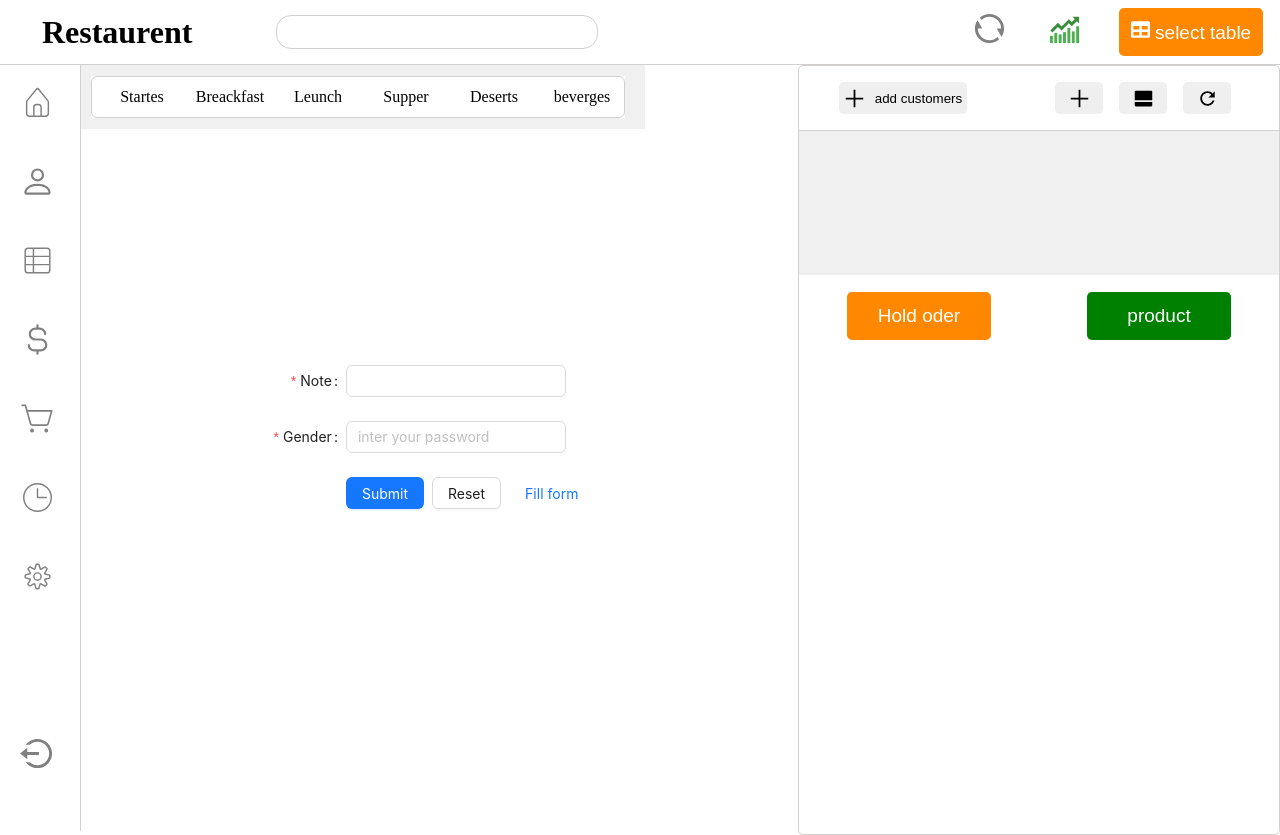
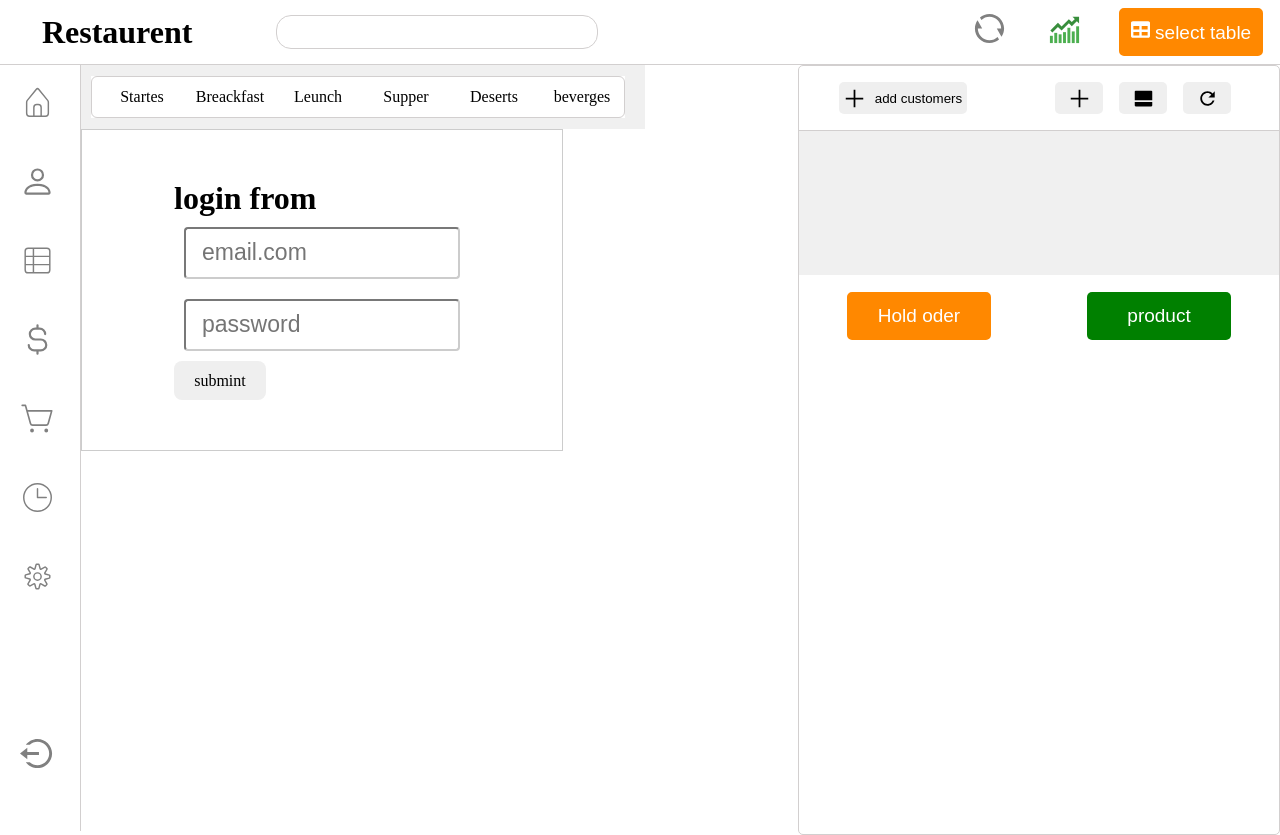
Before and after one commit to ziauddin-0987/restaurent.github.io, a React (Vite) app: page /Form in a window 1280 px wide. Built offline with nearby package versions, Linux system fonts and the light colour scheme.

Commit message:
logIn page access

```diff
--- a/src/components/leftSideBar.jsx
+++ b/src/components/leftSideBar.jsx
@@ -24,7 +24,7 @@ function LeftSideBat() {
           </div>
           <div className="towIcon">
             <Link to="about">
-              {" "}
+
               <BsPerson className=" anyIcon" />
             </Link>
           </div>
@@ -46,7 +46,9 @@ function LeftSideBat() {
         </div>
         <div className="logInIconBox">
           <div className="sevenIcon ">
-            <RiLogoutCircleLine className="logInIcon anyIcon" />
+            <Link to="form">
+              <RiLogoutCircleLine className="logInIcon anyIcon" />
+            </Link>
           </div>
         </div>
       </div>
--- a/src/main.jsx
+++ b/src/main.jsx
@@ -14,6 +14,11 @@ const route = createBrowserRouter([
     element: <App />,
     errorElement: <Pagenotfound />,
     children: [
+      {
+        path: "Form",
+        element: <Form />,
+        errorElement: <Pagenotfound />,
+        children: [
           { path: "Home", element: <Home /> },
           {
             path: "About",
@@ -23,9 +28,11 @@ const route = createBrowserRouter([
             path: "Contact",
             element: <Contact />,
           },
-      {
-        path: "Form",
-        element: <Form />,
+          // {
+          //   path: "Form",
+          //   element: <Form />,
+          // },
+        ],
       },
     ],
   },
--- a/src/pages/Form.jsx
+++ b/src/pages/Form.jsx
@@ -1,134 +1,62 @@
 import React from "react";
-import { Button, Form, Input, Space } from "antd";
 import "./form.css";
-// const { Option } = Select;
-const layout = {
-  labelCol: {
-    span: 8,
-  },
-  wrapperCol: {
-    span: 16,
-  },
-};
-const tailLayout = {
-  wrapperCol: {
-    offset: 8,
-    span: 16,
-  },
-};
-const App = () => {
-  const [form] = Form.useForm();
-  const onGenderChange = (value) => {
-    switch (value) {
-      case "male":
-        form.setFieldsValue({
-          note: "Hi, man!",
-        });
-        break;
-      case "female":
-        form.setFieldsValue({
-          note: "Hi, lady!",
-        });
-        break;
-      case "other":
-        form.setFieldsValue({
-          note: "Hi there!",
-        });
-        break;
-      default:
+
+function login() {
+  const [emails, setEmails] = React.useState("");
+  const [pass, setPass] = React.useState("");
+  const [data, steData] = React.useState([]);
+
+  const formSubmint = (e) => {
+    e.preventDefault();
+
+    setEmails("");
+    setPass("");
+    if (emails === "zia123" && pass === "zia123") {
+      alert("login successfull email and password");
+      steData([...data, { emails, pass }]);
+    } else {
+      alert("not valide email and pass");
     }
+    console.log(data);
   };
-  const onFinish = (values) => {
-    console.log(values);
-  };
-  const onReset = () => {
-    form.resetFields();
-  };
-  const onFill = () => {
-    form.setFieldsValue({
-      note: "Hello world!",
-      gender: "male",
-    });
-  };
+  function emailsChange(e) {
+    setEmails(e.target.value);
+  }
+  function passChange(e) {
+    setPass(e.target.value);
+  }
+
   return (
-    <div className="forms">
-      <Form
-        {...layout}
-        form={form}
-        name="control-hooks"
-        onFinish={onFinish}
-        style={{
-          maxWidth: 600,
-        }}
-      >
-        <Form.Item
-          name="note"
-          label="Note"
-          rules={[
-            {
-              required: true,
-            },
-          ]}
-        >
-          <Input />
-        </Form.Item>
-        <Form.Item
-          placeholder="inter your password"
-          name="gender"
-          label="Gender"
-          rules={[
-            {
-              required: true,
-            },
-          ]}
-        >
-          {/* <Select */}
-          <Input
-            placeholder="inter your password"
-            onChange={onGenderChange}
-            allowClear
-          />
-          {/* <Option value="male">male</Option>
-            <Option value="female">female</Option>
-            <Option value="other">other</Option> */}
-        </Form.Item>
-        <Form.Item
-          noStyle
-          shouldUpdate={(prevValues, currentValues) =>
-            prevValues.gender !== currentValues.gender
-          }
-        >
-          {({ getFieldValue }) =>
-            getFieldValue("password") === "other" ? (
-              <Form.Item
-                name="customizeGender"
-                label="Customize Gender"
-                rules={[
-                  {
-                    password: true,
-                  },
-                ]}
-              >
-                <Input />
-              </Form.Item>
-            ) : null
-          }
-        </Form.Item>
-        <Form.Item {...tailLayout}>
-          <Space>
-            <Button type="primary" htmlType="submit">
-              Submit
-            </Button>
-            <Button htmlType="button" onClick={onReset}>
-              Reset
-            </Button>
-            <Button type="link" htmlType="button" onClick={onFill}>
-              Fill form
-            </Button>
-          </Space>
-        </Form.Item>
-      </Form>
-    </div>
+    <>
+      <div className="form">
+        <div className="formHeader">
+          <div className="formBox">
+            <h1>login from </h1>
+            <input
+              className="inputStyling"
+              type="email"
+              placeholder="email.com"
+              value={emails}
+              onChange={emailsChange}
+            />
+            <br></br>
+            <input
+              className="inputStyling"
+              type="password"
+              placeholder="password"
+              value={pass}
+              onChange={passChange}
+            />
+            <br></br>
+
+            <button className="btn" onClick={formSubmint}>
+              submint
+            </button>
+          </div>
+        </div>
+      </div>
+    </>
   );
-};
-export default App;
+}
+
+export default login;
--- a/src/pages/Home.jsx
+++ b/src/pages/Home.jsx
@@ -3,11 +3,14 @@ import React, { useEffect } from "react";
 function Home() {
   const [apis, setApis] = React.useState([]);
   useEffect(() => {
-    fetch("https://www.themealdb.com/api/json/v1/1/search.php?f=a")
+    fetch("https://www.themealdb.com/api/json/v1/1/search.php?s=cake")
       .then((response) => response.json())
       .then((data) => {
-        // console.log(data);
+        console.log(data);
         setApis(data);
+      })
+      .catch((error) => {
+        console.error(error);
       });
   }, []);
 
@@ -17,14 +20,8 @@ function Home() {
     <>
       <h1> hallo home</h1>
       {apis.map((e) => {
-        // return;
-        // return
-        return <div key={e.idMeal}>{e.strMeal}</div>;
+        return <div key={e.idMeal}>{e.title}</div>;
       })}
-
-      {/* <h1>Home{apis.id}</h1>
-      <h1> title{apis.title}</h1>
-      <h2> Link access this line {data.tital}</h2> */}
     </>
   );
 }
--- a/src/pages/form.css
+++ b/src/pages/form.css
@@ -1,12 +1,44 @@
-pagenotfound.jsx  * {
-  padding: 0%;
-  margin: 0%;
+* {
+  padding: 0;
+  margin: 0;
 }
-.forms {
-  width: 40rem;
-  height: 40rem;
+
+.form {
+  width: 30rem;
+  height: 20rem;
+  border: 1px solid #ccc;
+}
+.formHeader {
+  width: 100%;
+  height: 100%;
   display: flex;
+  justify-content: center;
   align-items: center;
-  justify-content: center;
-  /* border: 1px solid black; */
 }
+.inputStyling {
+  width: 15rem;
+  margin: 10px;
+  height: 1rem;
+  padding: 1rem;
+  border-radius: 4px;
+  font-size: 23px;
+  border-color: #ccc;
+}
+.btn {
+  border-radius: 8px;
+  border: 1px solid transparent;
+  padding: 0.6em 1.2em;
+  font-size: 1em;
+  font-weight: 500;
+  font-family: inherit;
+  /* background-color: #1a1a1a; */
+  cursor: pointer;
+  transition: border-color 0.25s;
+}
+.btn:hover {
+  border-color: #646cff;
+}
+.btn:focus,
+.btn:focus-visible {
+  outline: 4px auto -webkit-focus-ring-color;
+}
```
Also changed, not shown: src/pages/api/index.html (deleted, +0 -17 lines), src/pages/api/recipyApi.js (deleted, +0 -17 lines). Lines whose indentation alone changed are shown as unchanged.
